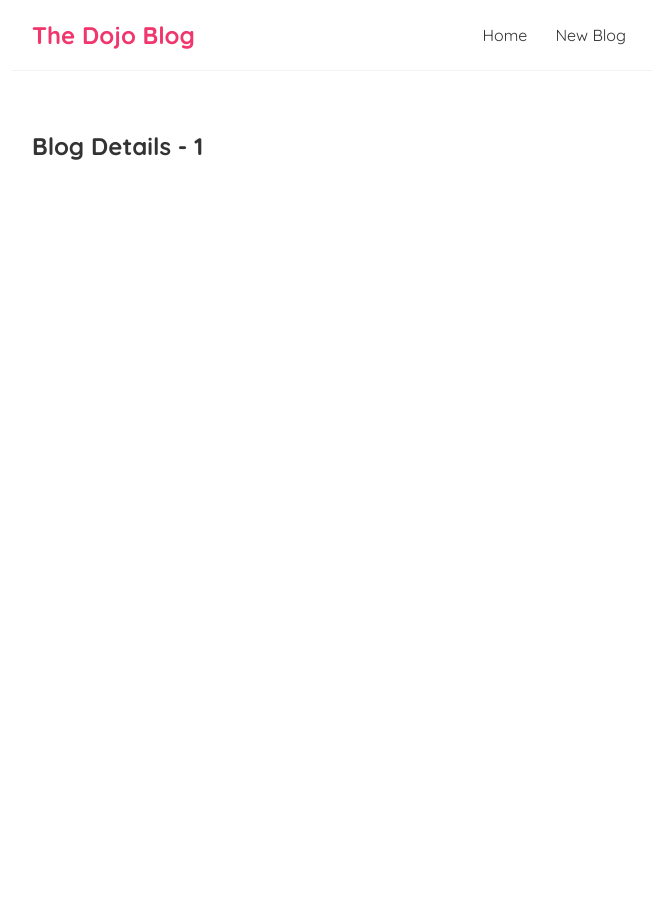
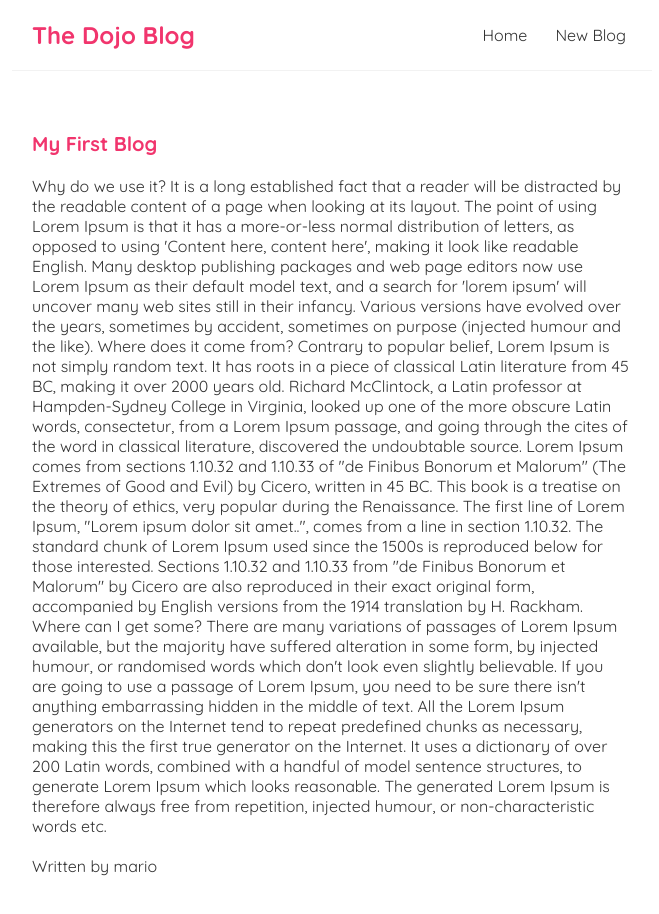
Before and after one commit to MaGo0506/react-blog, a React (Create React App) app: page /blogs/1 in a window 1280 px wide. Shown: the top 914 px of the page, without its empty margins (308-967 px from the left). Before the commit the page ends 800 px from the top, so only its background shows below. Built offline with nearby package versions, Linux system fonts and the light colour scheme; data requests are answered from the project's data file; the HTML template or start-up script is replaced by a standard one.

Commit message:
Reusing custom hooks

```diff
--- a/src/BlogDetails.js
+++ b/src/BlogDetails.js
@@ -1,11 +1,21 @@
 import { useParams } from "react-router-dom";
+import userFetch from './useFetch';
 
 const BlogDetails = () => {
-    const { id } = useParams()
+    const { id } = useParams();
+    const { data: blog, error, isPending } = userFetch('http://localhost:2500/blogs/' + id )
 
     return (
         <div className="blog-details">
-            <h2>Blog Details - { id }</h2>
+            { isPending && <div>Loading...</div> }
+            { error && <div>{error}</div> }
+            { blog && (
+              <article>
+                  <h2>{ blog.title }</h2>
+                  <div>{ blog.body }</div>
+                  <p>Written by { blog.author }</p>
+              </article>
+            )}
         </div>
     );
 }
--- a/src/Home.js
+++ b/src/Home.js
@@ -2,7 +2,7 @@
 import useFetch from "./useFetch";
 
 const Home = () => {
-    const { data: blogs, isPending, error } = useFetch('http://localhost:4000/blogs');
+    const { data: blogs, isPending, error } = useFetch('http://localhost:2500/blogs');
 
     return (
         <div className="home">
--- a/src/index.css
+++ b/src/index.css
@@ -60,3 +60,23 @@
 .blog-preview a {
   text-decoration: none;
 }
+
+/* blog details page */
+.blog-details h2 {
+    font-size: 20px;
+    color: #f1356d;
+    margin-bottom: 10px;
+}
+
+.blog-details div {
+    margin: 20px 0;
+}
+
+.blog-details button {
+    background: #f1356d;
+    color: #fff;
+    border: 0;
+    padding: 8px;
+    border-radius: 8px;
+    cursor: pointer;
+}
--- a/src/useFetch.js
+++ b/src/useFetch.js
@@ -29,7 +29,7 @@
                 setIsPending(false);
             }
         })
-        }, 2000)
+        }, 1000)
 
         return () => abortController.abort();
     }, [url]);
```
